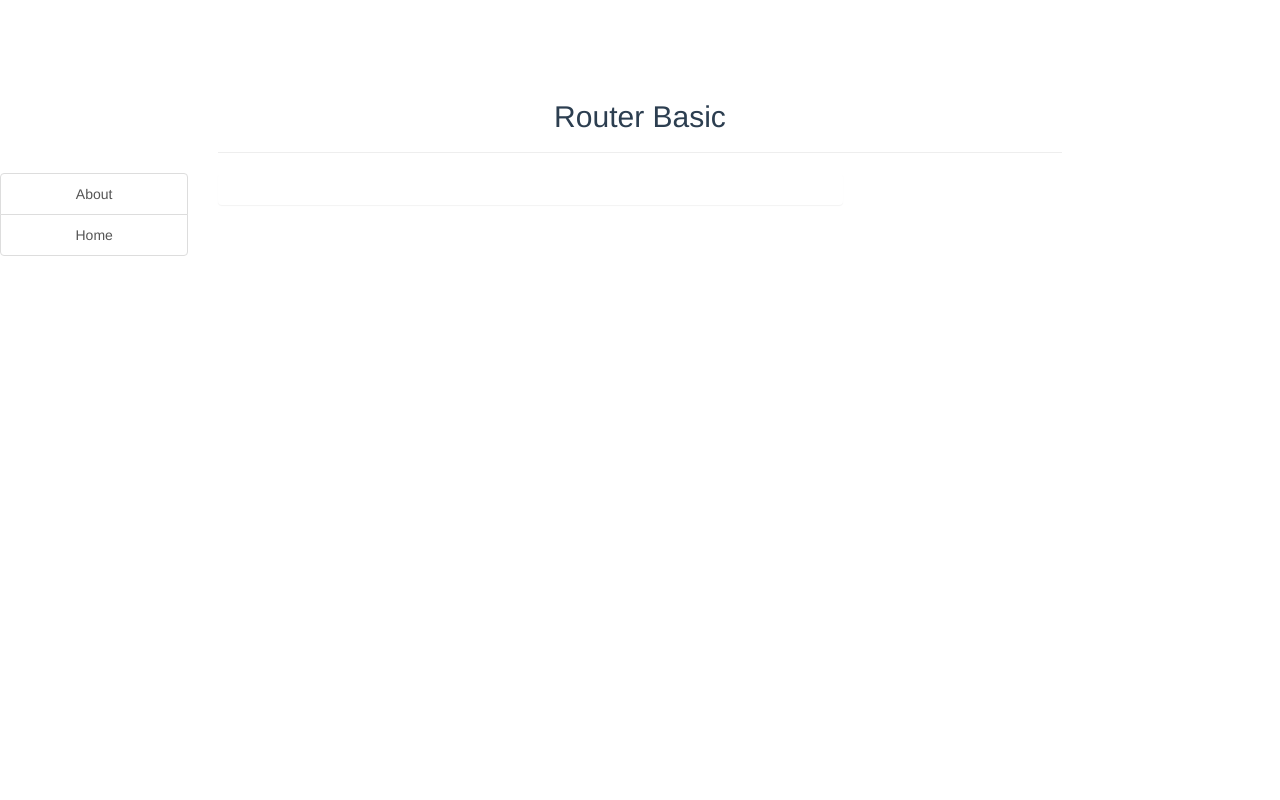
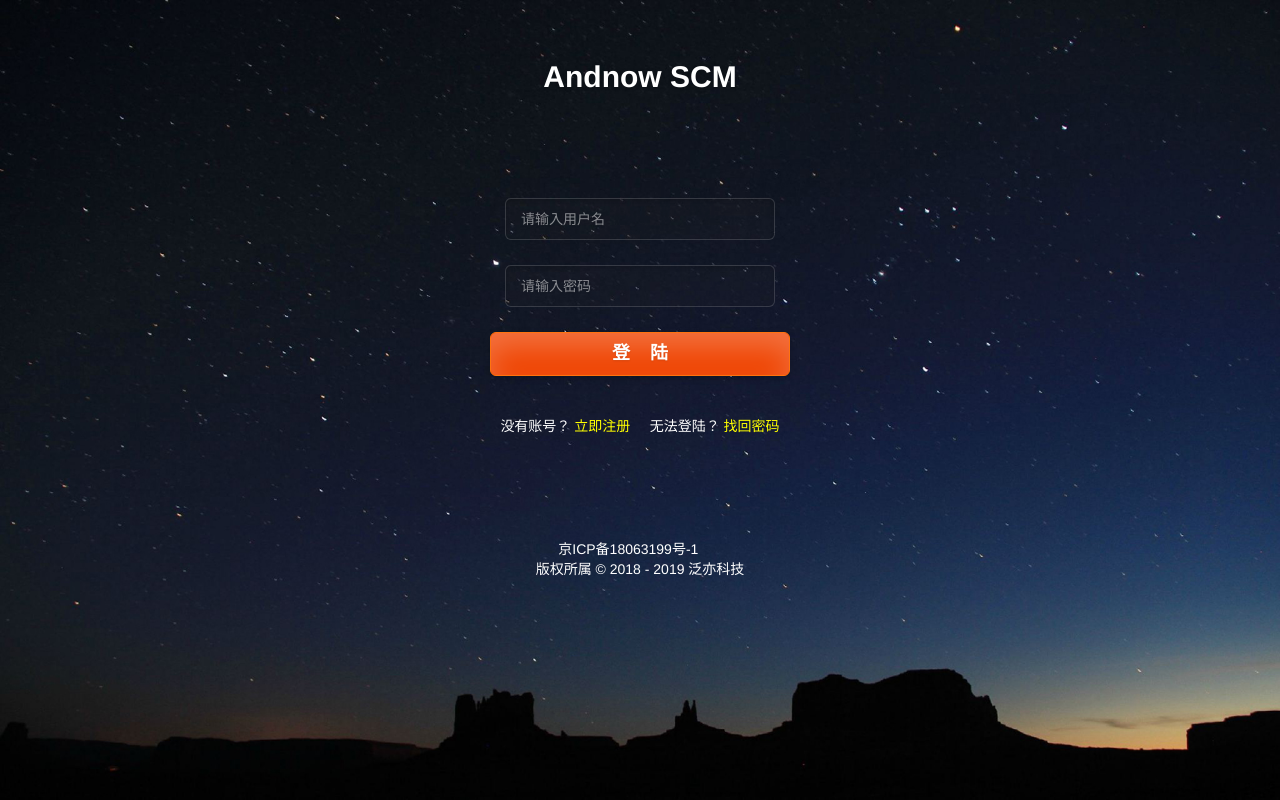
Before and after one commit to wyd288/andnow_vue, a Vue app: page /#/login in a window 1280 px wide. Built offline with nearby package versions, Linux system fonts and the light colour scheme.

Commit message:
登陆页面

```diff
--- a/index.html
+++ b/index.html
@@ -4,7 +4,9 @@
     <meta charset="utf-8">
     <meta name="viewport" content="width=device-width,initial-scale=1.0">
     <link rel="stylesheet" href="./static/bootstrap-3.3.7-dist/css/bootstrap.css" />
-    <title>andnow_vue</title>
+    <!-- 设置网页的图标 -->
+    <link rel="icon" href="./static/favicon.ico" type="image/x-icon">
+    <title>Andnow_SCM</title>
   </head>
   <body>
     <div id="app"></div>
--- a/src/App.vue
+++ b/src/App.vue
@@ -1,27 +1,7 @@
 <template>
   <div id="app">
-    <div class="row">
-      <div class="col-xs-offset-2 col-xs-8">
-        <div class="page-header"><h2>Router Basic</h2></div>
-      </div>
-    </div>
-    <div class="row">
-      <div class="col-xs-2 col-xs-fooset-2">
-        <div class="list-group">
-          <!-- 根据地址获取路由连接（类似于a标签） -->
-          <router-link to="/about" class="list-group-item">About</router-link>
-          <router-link to="/home" class="list-group-item">Home</router-link>
-        </div>
-      </div>
-      <div class="col-xs-6">
-        <div class="panel">
-          <div class="panel-body">
-            <!-- 展示获取连接的路由组件 -->
-            <router-view></router-view>
-          </div>
-        </div>
-      </div>
-    </div>
+    <router-link to="/"></router-link>
+    <router-view></router-view>
 
   </div>
 </template>
@@ -33,12 +13,12 @@ export default {
 </script>
 
 <style>
-#app {
+/* #app {
   font-family: 'Avenir', Helvetica, Arial, sans-serif;
   -webkit-font-smoothing: antialiased;
   -moz-osx-font-smoothing: grayscale;
   text-align: center;
   color: #2c3e50;
   margin-top: 60px;
-}
+} */
 </style>
--- a/src/main.js
+++ b/src/main.js
@@ -10,6 +10,8 @@ import axios from 'axios'
 axios.defaults.baseURL="/api";
 //将axios注册到Vue对象中进行请求
 Vue.prototype.$axios = axios;
+
+
 Vue.config.productionTip = false
 
 /* eslint-disable no-new */
--- a/src/router/index.js
+++ b/src/router/index.js
@@ -1,10 +1,10 @@
 import Vue from 'vue'
 import Router from 'vue-router'
-import HelloWorld from '@/components/HelloWorld'
 import About from '../views/About'
 import Home from '../views/Home'
 import News from '../views/News'
 import Message from '../views/Message'
+import Login from '../views/Login'
 
 Vue.use(Router)
 
@@ -13,7 +13,12 @@ export default new Router({
   routes: [
     {
       path: '/',
-      redirect: '/about'
+      redirect: '/login'
+    },
+    {
+      path: '/login',
+      name: 'Login',
+      component: Login
     },
     {
       path: '/about',
@@ -25,21 +30,17 @@ export default new Router({
       name: 'Home',
       component: Home,
       //子路由的两种写法
-      // children:[
-      //   {
-      //     //给当前路由页面设置默认值
-      //     path:"",
-      //     redirect:"/home/news"
-      //   },
-      //   {
-      //     path: '/home/news',
-      //     component: News
-      //   },
-      //   {
-      //     path: '/home/message',
-      //     component: Message
-      //   }
-      // ]
+      children:[
+
+        {
+          path: '/home/news',
+          component: News
+        },
+        {
+          path: '/home/message',
+          component: Message
+        }
+      ]
     }
   ]
 })
--- a/src/views/Home.vue
+++ b/src/views/Home.vue
@@ -1,5 +1,29 @@
 <template>
   <div>
+    <div class="row">
+      <div class="col-xs-offset-2 col-xs-8">
+        <div class="page-header">
+          <h2>Router Basic</h2>
+        </div>
+      </div>
+    </div>
+    <div class="row">
+      <div class="col-xs-2 col-xs-fooset-2">
+        <div class="list-group">
+          <!-- 根据地址获取路由连接（类似于a标签） -->
+          <router-link to="/home" class="list-group-item">Home</router-link>
+          <router-link to="/about" class="list-group-item">About</router-link>
+        </div>
+      </div>
+      <div class="col-xs-6">
+        <div class="panel">
+          <div class="panel-body">
+            <!-- 展示获取连接的路由组件 -->
+            <router-view></router-view>
+          </div>
+        </div>
+      </div>
+    </div>
     <h2>Home</h2>
     <ul>
       <li class="list-title">
@@ -10,22 +34,18 @@
     <div>
       <router-view></router-view>
     </div>
-
   </div>
 </template>
 <script>
-    export default {
-
-    }
+export default {};
 </script>
 <style>
 .list-title {
   list-style: none;
-text-align: left
-
+  text-align: left;
 }
 
 li {
-    text-align: left
+  text-align: left;
 }
 </style>
--- /dev/null
+++ b/src/views/Login.vue
@@ -0,0 +1,249 @@
+<template>
+  <div class="page-container">
+    <h1>Andnow SCM</h1>
+    <div class="loginbox">
+      <div class="error" v-text="error"></div>
+      <input type="text" id="code" name="code" class="code" placeholder="请输入用户名" v-model="code" />
+      <input
+        type="password"
+        id="password"
+        name="password"
+        class="password"
+        placeholder="请输入密码"
+        v-model="password"
+      />
+      <button @click="login">登&nbsp;&nbsp;&nbsp;&nbsp;陆</button>
+    </div>
+    <div class="page-body" align="center">
+      没有账号？
+      <a href="/regist" target="_blank">立即注册</a>&nbsp;&nbsp;&nbsp;&nbsp;
+      无法登陆？
+      <a href="/forgetPassword.html" target="_blank">找回密码</a>
+    </div>
+
+    <div class="connect">
+      <p>
+        <a class="facebook" href></a>
+        <a class="twitter" href></a>
+      </p>
+    </div>
+    <div align="center">
+      <a href="http://www.miitbeian.gov.cn/" style="color: white;" target="_blank">京ICP备18063199号-1</a>&nbsp;&nbsp;&nbsp;&nbsp;&nbsp;&nbsp;
+      <p>
+        版权所属 &copy; 2018 - 2019
+        <a
+          href="https://github.com/wyd288/fan1111"
+          target="_blank"
+          title="泛知亦学"
+          style="color: white;"
+        >泛亦科技</a>
+      </p>
+    </div>
+  </div>
+</template>
+<script>
+export default {
+  data() {
+    return {
+      code: "",
+      password: "",
+      error: ""
+    };
+  },
+  methods: {
+    login() {
+      this.error = "";
+      if (!this.code) {
+        this.error = "用户名不能为空！";
+        return;
+      }
+      if (!this.password) {
+        this.error = "密码不能为空！";
+        return;
+      }
+      //发送异步get请求
+      this.$axios
+        .get("/user/login", {
+          params: {
+            code: this.code,
+            password: this.password
+          }
+        })
+        .then(response => {
+          console.log(response);
+          if (response.data == "failure") {
+            this.error = "用户名或密码错误，请重新输入";
+            return;
+          } else {
+            this.$router.push({
+              path: "/home"
+            });
+          }
+        })
+        .catch(err => {
+          //跳转到访问错误页面
+          this.$router.push({
+            path: "/about"
+          });
+        });
+    }
+  }
+};
+</script>
+
+<style>
+.page-container {
+  margin: auto;
+  background: url(../../static/background/bg.jpg) no-repeat;
+  background-size: 100% 100%;
+  height: 100%;
+  position: fixed;
+  width: 100%;
+  font-family: "PT Sans", Helvetica, Arial, sans-serif;
+  text-align: center;
+  color: #fff;
+}
+
+.page-body {
+  margin: 40px auto 0 auto;
+}
+.page-body > a {
+  color: yellow;
+}
+
+h1 {
+  margin-top: 60px;
+  font-size: 30px;
+  font-weight: 700;
+  text-shadow: 0 1px 4px rgba(0, 0, 0, 0.2);
+}
+
+.loginbox {
+  position: relative;
+  width: 305px;
+  margin: 60px auto 0 auto;
+  text-align: center;
+}
+
+input {
+  width: 270px;
+  height: 42px;
+  margin-top: 25px;
+  padding: 0 15px;
+  background: #2d2d2d; /* browsers that don't support rgba */
+  background: rgba(45, 45, 45, 0.15);
+  -moz-border-radius: 6px;
+  -webkit-border-radius: 6px;
+  border-radius: 6px;
+  border: 1px solid #3d3d3d; /* browsers that don't support rgba */
+  border: 1px solid rgba(255, 255, 255, 0.15);
+  -moz-box-shadow: 0 2px 3px 0 rgba(0, 0, 0, 0.1) inset;
+  -webkit-box-shadow: 0 2px 3px 0 rgba(0, 0, 0, 0.1) inset;
+  box-shadow: 0 2px 3px 0 rgba(0, 0, 0, 0.1) inset;
+  font-family: "PT Sans", Helvetica, Arial, sans-serif;
+  font-size: 14px;
+  color: #fff;
+  text-shadow: 0 1px 2px rgba(0, 0, 0, 0.1);
+  -o-transition: all 0.2s;
+  -moz-transition: all 0.2s;
+  -webkit-transition: all 0.2s;
+  -ms-transition: all 0.2s;
+}
+
+input:-moz-placeholder {
+  color: rgba(255, 255, 255, 0.5);
+}
+input:-ms-input-placeholder {
+  color: rgba(255, 255, 255, 0.5);
+}
+input::-webkit-input-placeholder {
+  color: rgba(255, 255, 255, 0.5);
+}
+
+input:focus {
+  outline: none;
+  -moz-box-shadow: 0 2px 3px 0 rgba(0, 0, 0, 0.1) inset,
+    0 2px 7px 0 rgba(0, 0, 0, 0.2);
+  -webkit-box-shadow: 0 2px 3px 0 rgba(0, 0, 0, 0.1) inset,
+    0 2px 7px 0 rgba(0, 0, 0, 0.2);
+  box-shadow: 0 2px 3px 0 rgba(0, 0, 0, 0.1) inset,
+    0 2px 7px 0 rgba(0, 0, 0, 0.2);
+}
+
+button {
+  cursor: pointer;
+  width: 300px;
+  height: 44px;
+  margin-top: 25px;
+  padding: 0;
+  background: #ef4300;
+  -moz-border-radius: 6px;
+  -webkit-border-radius: 6px;
+  border-radius: 6px;
+  border: 1px solid #ff730e;
+  -moz-box-shadow: 0 15px 30px 0 rgba(255, 255, 255, 0.25) inset,
+    0 2px 7px 0 rgba(0, 0, 0, 0.2);
+  -webkit-box-shadow: 0 15px 30px 0 rgba(255, 255, 255, 0.25) inset,
+    0 2px 7px 0 rgba(0, 0, 0, 0.2);
+  box-shadow: 0 15px 30px 0 rgba(255, 255, 255, 0.25) inset,
+    0 2px 7px 0 rgba(0, 0, 0, 0.2);
+  font-family: "PT Sans", Helvetica, Arial, sans-serif;
+  font-size: 18px;
+  font-weight: 700;
+  color: #fff;
+  text-shadow: 0 1px 2px rgba(0, 0, 0, 0.1);
+  -o-transition: all 0.2s;
+  -moz-transition: all 0.2s;
+  -webkit-transition: all 0.2s;
+  -ms-transition: all 0.2s;
+}
+
+button:hover {
+  -moz-box-shadow: 0 15px 30px 0 rgba(255, 255, 255, 0.15) inset,
+    0 2px 7px 0 rgba(0, 0, 0, 0.2);
+  -webkit-box-shadow: 0 15px 30px 0 rgba(255, 255, 255, 0.15) inset,
+    0 2px 7px 0 rgba(0, 0, 0, 0.2);
+  box-shadow: 0 15px 30px 0 rgba(255, 255, 255, 0.15) inset,
+    0 2px 7px 0 rgba(0, 0, 0, 0.2);
+}
+
+button:active {
+  -moz-box-shadow: 0 15px 30px 0 rgba(255, 255, 255, 0.15) inset,
+    0 2px 7px 0 rgba(0, 0, 0, 0.2);
+  -webkit-box-shadow: 0 15px 30px 0 rgba(255, 255, 255, 0.15) inset,
+    0 2px 7px 0 rgba(0, 0, 0, 0.2);
+  box-shadow: 0 5px 8px 0 rgba(0, 0, 0, 0.1) inset,
+    0 1px 4px 0 rgba(0, 0, 0, 0.1);
+
+  border: 0px solid #ef4300;
+}
+
+.error {
+  height: 20px;
+  margin-top: 15px;
+  color: rgba(255, 0, 0, 0.8);
+}
+
+.connect {
+  width: 305px;
+  margin: 35px auto 0 auto;
+  font-size: 18px;
+  font-weight: 700;
+  text-shadow: 0 1px 3px rgba(0, 0, 0, 0.2);
+}
+
+.connect a {
+  display: inline-block;
+  width: 32px;
+  height: 35px;
+  margin-top: 15px;
+  -o-transition: all 0.2s;
+  -moz-transition: all 0.2s;
+  -webkit-transition: all 0.2s;
+  -ms-transition: all 0.2s;
+}
+
+.connect a:hover {
+  background-position: center bottom;
+}
+</style>
```
Also changed, not shown: src/views/About.vue (+39 -37 lines), src/views/Message.vue (+66 -23 lines), static/background/bg.jpg (added), 1 other file (tests, documents, lock files or other folders). Lines whose indentation alone changed are shown as unchanged.
